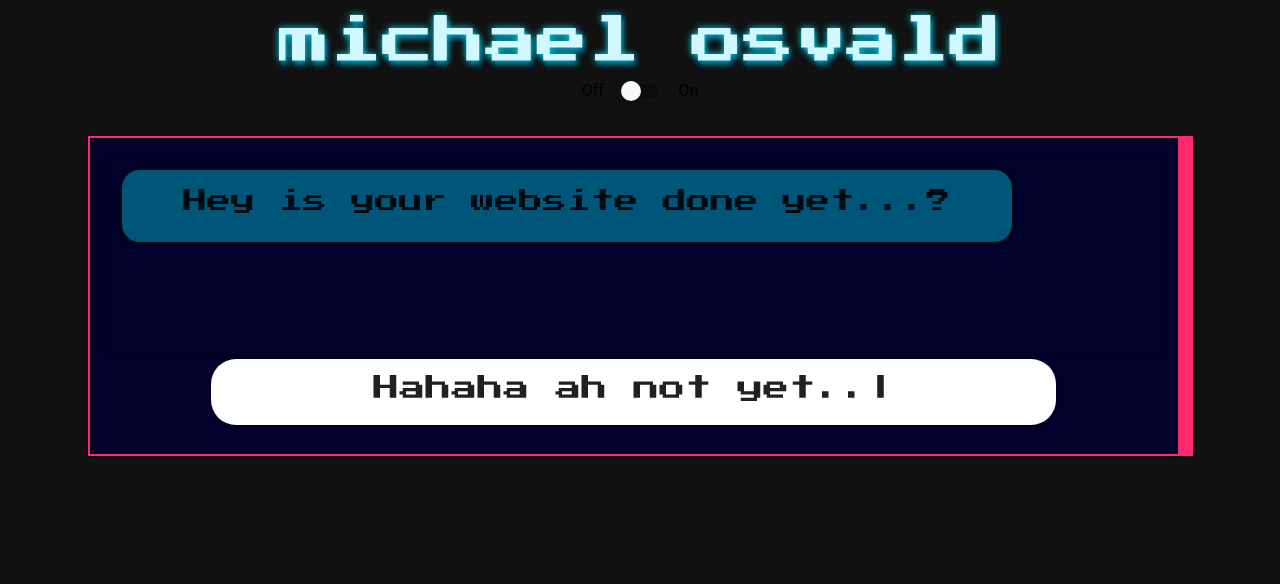
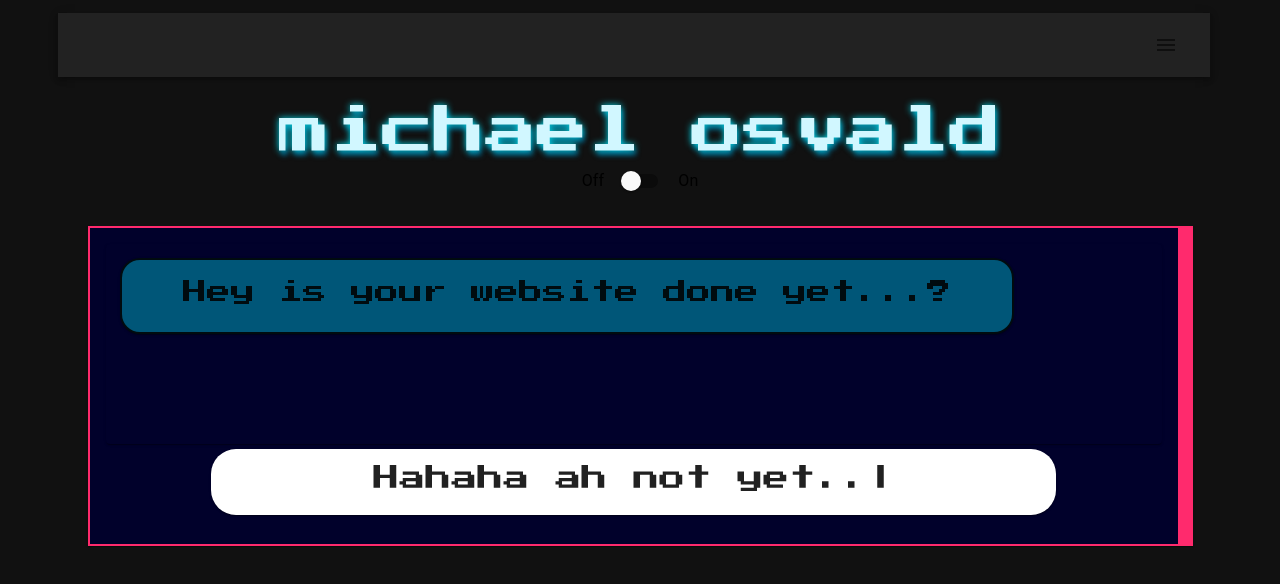
Before and after one commit to inariSkies/michael-osvald, a React (Create React App) app: page /home in a window 1280 px wide. Shown: the top 584 px of the page. Built offline with nearby package versions, Linux system fonts and the light colour scheme.

Commit message:
Route dom added, formatting for multipage(routes) began

```diff
--- a/package.json
+++ b/package.json
@@ -11,6 +11,7 @@
     "@testing-library/user-event": "^12.1.10",
     "react": "^17.0.2",
     "react-dom": "^17.0.2",
+    "react-router-dom": "^5.2.0",
     "react-scripts": "4.0.3",
     "react-typist": "^2.0.5",
     "web-vitals": "^1.0.1"
--- a/public/index.html
+++ b/public/index.html
@@ -2,19 +2,19 @@
 <html lang="en">
   <head>
     <meta charset="utf-8" />
-    <link rel="icon" href= ../src/imgs/michaelheadlogo.gif/><!--"%PUBLIC_URL%/favicon.ico" -->
+    <link rel="icon" href= ../src/imgs/michaelheadlogo.png/><!--"%PUBLIC_URL%/favicon.ico" -->
     <meta name="viewport" content="width=device-width, initial-scale=1" />
     <meta name="theme-color" content="#000000" />
     <meta
       name="description"
       content="Web site created using create-react-app"
     />
-    <link rel="apple-touch-icon" href=../src/imgs/michaelheadlogo.gif/><!--"%PUBLIC_URL%/logo192.png" -->
+    <link rel="apple-touch-icon" href=../src/imgs/michaelheadlogo.png/><!--"%PUBLIC_URL%/logo192.png" -->
     <!--
       manifest.json provides metadata used when your web app is installed on a
       user's mobile device or desktop. See https://developers.google.com/web/fundamentals/web-app-manifest/
     -->
-    <link rel="manifest" href=../src/imgs/michaelheadlogo.gif/><!--"%PUBLIC_URL%/manifest.json" -->
+    <link rel="manifest" href=../src/imgs/michaelheadlogo.png/><!--"%PUBLIC_URL%/manifest.json" -->
     <!--
       Notice the use of %PUBLIC_URL% in the tags above.
       It will be replaced with the URL of the `public` folder during the build.
--- a/src/App.js
+++ b/src/App.js
@@ -1,23 +1,50 @@
 import MichaelHeadLogo from './imgs/MichaelHeadLogo.gif';
 import './App.css';
-import sampleImg from './imgs/smpl.jpg'
-import ChatAnimation from './chatAnimation';
+import React, { useState, useReducer } from "react";
+import { Route, Link, Redirect } from "react-router-dom";
+import HomePage from './home';
 import theme from './theme';
-import { MuiThemeProvider, AppBar,Toolbar,IconButton, Grid, responsiveFontSizes,Switch } from '@material-ui/core';
+import { MuiThemeProvider, AppBar,Toolbar,IconButton, Grid, responsiveFontSizes,Switch, Menu, MenuItem } from '@material-ui/core';
 import MenuIcon from '@material-ui/icons/Menu';
 import { CardContent, Typography } from '@material-ui/core';
 
+
 function App() {
+
+const [anchorEl, setAnchorEl] = useState(null);
+const handleClose = () => {
+  setAnchorEl(null);
+};
+const handleClick = event => {
+  setAnchorEl(event.currentTarget);
+};
+
 return (
 
-
 <div className="App">
-
 {/*<img src={sampleImg} className="Back-Image"/>*/}
 <MuiThemeProvider theme={responsiveFontSizes(theme)}>
-      {/*<AppBar  style={{backgroundColor:'#222', width:'98%', marginTop:'1%', marginBottom:'1%', marginRight:'1%', position:'relative'}}>
-        <Toolbar >*/}
-
+  <AppBar  style={{backgroundColor:'#222', width:'90%', marginTop:'1%', marginBottom:'1%', marginRight:'1%', position:'relative'}}>
+    <Toolbar >
+    <IconButton
+            onClick={handleClick}
+            color="#fff"
+            style={{ marginLeft: "auto", paddingRight: "1vh" }}
+          >
+            <MenuIcon></MenuIcon>
+          </IconButton>
+    <Menu
+      id="simple-menu"
+      anchorEl={anchorEl}
+      open={Boolean(anchorEl)}
+      onClose={handleClose}
+    >
+      <MenuItem component={Link} to="/home" onClick={handleClose}>
+        Home
+      </MenuItem>
+      </Menu>
+      </Toolbar>
+  </AppBar>
   <Typography variant="h2" color="primary" style={{flex: '1', marginTop:'10px', textShadow:'0 0 7px #05D9E8, 2px 5px 5px #005678', fontSize:'calc(36px + 2vmin)',  fontFamily: `'Press Start 2P', cursive`}}>
     michael osvald
   </Typography>
@@ -35,6 +62,12 @@ function App() {
 
   </Typography>
 
+        <Route exact path="/" render={() => <Redirect to="/home" />} />
+        <Route path="/home" component={HomePage} />
+
+
+
+
     {/*  <IconButton edge="end" color="inherit" aria-label="menu" >
     <MenuIcon> </MenuIcon>
     </IconButton>
@@ -43,7 +76,6 @@ function App() {
     </AppBar>
   */}
 
-      <ChatAnimation/>
   </MuiThemeProvider>
 
    {// <img src={MichaelHeadLogo} className="App-logo" alt="logo" />
--- /dev/null
+++ b/src/home.js
@@ -0,0 +1,14 @@
+import React from "react";
+import { MuiThemeProvider } from "@material-ui/core/styles";
+import ChatAnimation from './chatAnimation';
+import { Card, CardContent, CardHeader, Typography } from "@material-ui/core";
+import theme from "./theme";
+import "./App.css";
+const HomePage = () => {
+  return (
+    <MuiThemeProvider theme={theme}>
+       <ChatAnimation/>
+    </MuiThemeProvider>
+  );
+};
+export default HomePage;
--- a/src/index.js
+++ b/src/index.js
@@ -3,12 +3,15 @@ import ReactDOM from 'react-dom';
 import './index.css';
 import App from './App';
 import reportWebVitals from './reportWebVitals';
+import { BrowserRouter as Router } from 'react-router-dom';
+
 
 ReactDOM.render(
-  <React.StrictMode>
-    <App />
-  </React.StrictMode>,
-  document.getElementById('root')
+     <Router>
+    <App/>
+    </Router>,
+  document.querySelector("#root")
+//document.getElementById('root')
 );
 
 // If you want to start measuring performance in your app, pass a function
```
Also changed, not shown: src/imgs/MichaelHeadLogo.png (added), 1 other file (tests, documents, lock files or other folders). Lines whose indentation alone changed are shown as unchanged.
